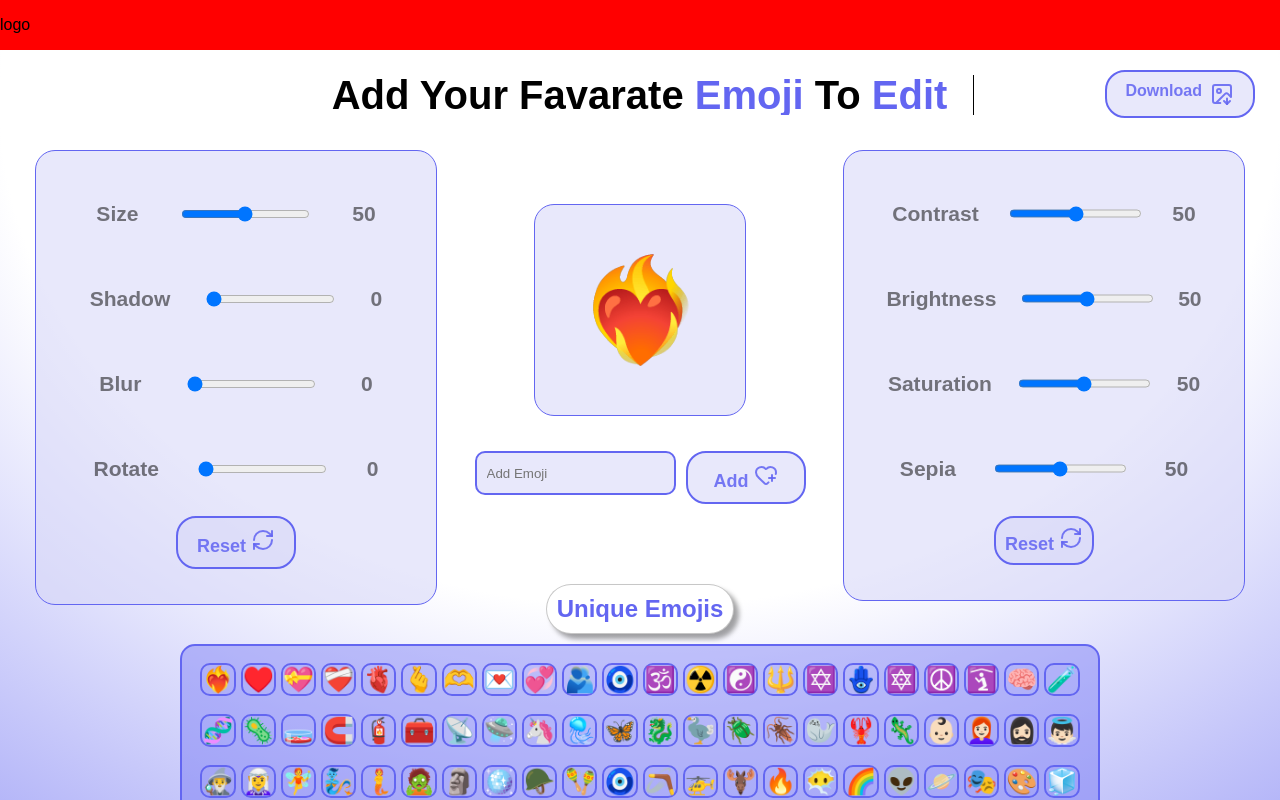
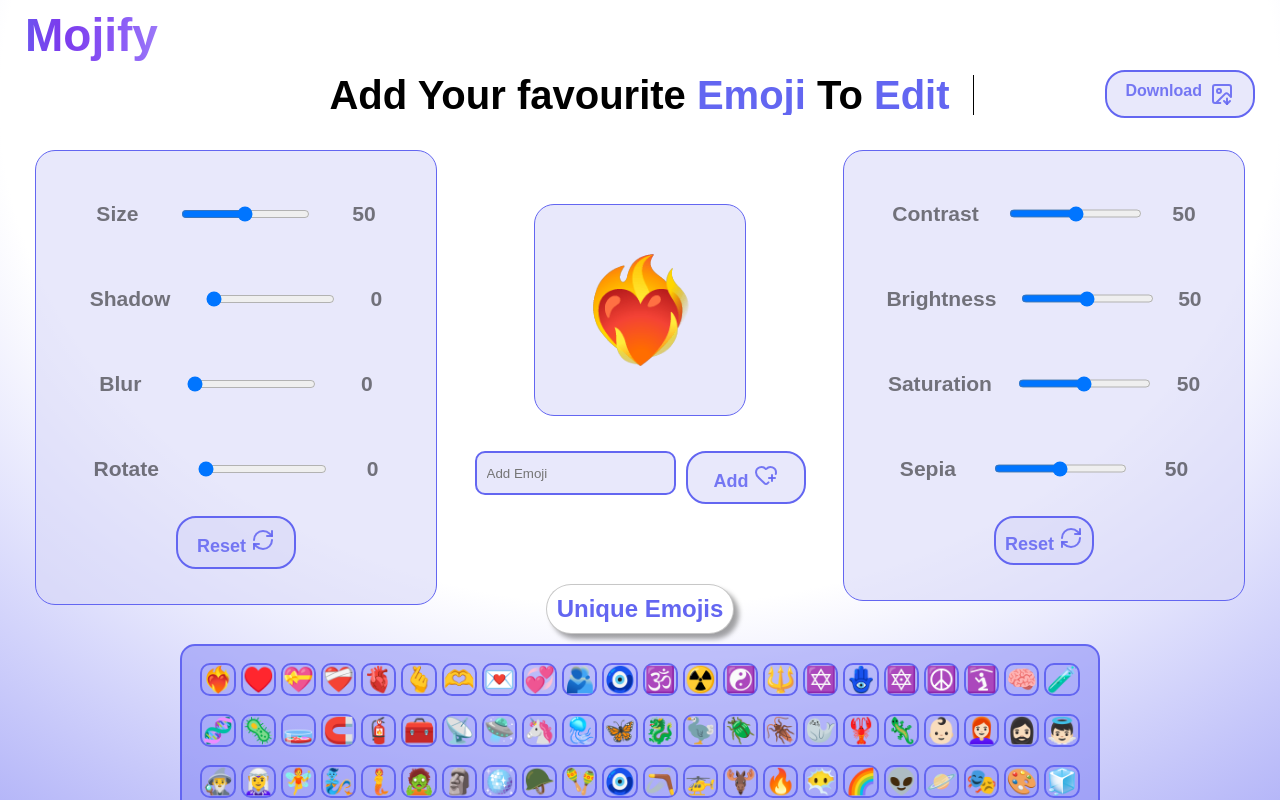
Before and after one commit to satyamrk18/Emoji-Editor, a React (Vite) app: page / in a window 1280 px wide. Shown: the top 800 px of the page. Built offline with nearby package versions, Linux system fonts and the light colour scheme.

Commit message:
sample logo added

```diff
--- a/index.html
+++ b/index.html
@@ -1,4 +1,4 @@
-<!doctype html>
+<!DOCTYPE html>
 <html lang="en">
   <head>
     <meta charset="UTF-8" />
@@ -7,8 +7,9 @@
     <title>Vite + React</title>
     <style>
       body {
-        margin:0;
-        padding:0;
+        margin: 0;
+        padding: 0;
+       @import url('https://fonts.googleapis.com/css2?family=Cedarville+Cursive&family=Crimson+Pro:ital,wght@0,200..900;1,200..900&family=Edu+AU+VIC+WA+NT+Arrows:wght@400..700&family=Mulish:ital,wght@0,200..1000;1,200..1000&family=My+Soul&family=Pacifico&family=Playwrite+AU+VIC+Guides&family=Playwrite+CO+Guides&family=Playwrite+IE+Guides&family=Roboto:ital,wght@0,100;0,300;0,400;0,500;0,700;0,900;1,100;1,300;1,400;1,500;1,700;1,900&family=Yatra+One&display=swap');
       }
     </style>
   </head>
--- a/src/App.css
+++ b/src/App.css
@@ -20,15 +20,23 @@
   text-align: center;
   margin: 25px auto;
 }
-.logo
-{
-  position:relative;
-  z-index:1;
-  width:100%;
-  height:50px;
-  background-color:red;
-  display:flex;
-  align-items:center;
+.logo {
+  position: relative;
+  z-index: 1;
+  width: 100%;
+  height: 50px;
+  display: flex;
+  align-items: center;
+  justify-content: start;
+  font-size: 23px;
+}
+.logo h1 {
+  padding: 25px;
+  padding-bottom: 5px;
+  background: linear-gradient(90deg, #6366f1, #7c3aed, #8b5cf6, #a78bfa);
+  -webkit-background-clip: text;
+  -webkit-text-fill-color: transparent;
+  background-clip: text;
 }
 .main-emoji {
   min-width: 100px;
@@ -74,9 +82,9 @@
 }
 
 .emojis-container {
-  height:200px;
-  min-width:500px;
-  width:70%;
+  height: 200px;
+  min-width: 500px;
+  width: 70%;
   background-color: #6365f161;
   border: 2px solid #6366f1;
   border-radius: 15px;
@@ -86,7 +94,7 @@
   flex-wrap: wrap;
   align-items: center;
   justify-content: center;
-  gap:5px;
+  gap: 5px;
   margin: auto;
   bottom: 20px;
   padding: 10px;
@@ -120,7 +128,7 @@
   font-size: 18px;
   flex-wrap: wrap;
   left: 35px;
-  top:150px;
+  top: 150px;
   gap: 10px;
   padding: 25px 0px;
 }
@@ -130,7 +138,7 @@
   width: fit-content;
   position: absolute;
   right: 25px;
-  top:70px;
+  top: 70px;
   z-index: 1;
   display: flex;
   align-items: center;
@@ -169,7 +177,7 @@
   font-size: 18px;
   flex-wrap: wrap;
   right: 35px;
-  top:150px;
+  top: 150px;
   gap: 10px;
   padding: 25px 0px;
 }
@@ -239,12 +247,12 @@
   border: 2px double white;
   outline: 2px solid #6366f1;
 }
-.main-footer{
+.main-footer {
   position: relative;
-  margin-top:15px;
+  margin-top: 15px;
   z-index: 1;
-  display:flex;
-  align-items:center;
-  justify-content:center;
-  padding-bottom:20px;
+  display: flex;
+  align-items: center;
+  justify-content: center;
+  padding-bottom: 20px;
 }
--- a/src/App.jsx
+++ b/src/App.jsx
@@ -144,7 +144,7 @@ const App = () => {
   return (
     <div className="container">
       <div className="gradient-background" />
-      <div className="logo">logo</div>
+      <div className="logo"><h1>Mojify</h1></div>
       <div className="content">
         <Heading />
       </div>
--- a/src/Footer.jsx
+++ b/src/Footer.jsx
@@ -1,5 +1,5 @@
 import React from "react";
-import { Github, Linkedin, MailPlus } from "lucide-react";
+import { Github, Linkedin, MailPlus,CircleParking  } from "lucide-react";
 import "./Footer.css";
 const Footer = () => {
   return (
@@ -18,6 +18,7 @@ const Footer = () => {
         <a href="mailto:satyamrk18@gmail.com?subject=Hello%20Satyam&body=This%20is%20a%20test%20mail%20from%20my%20app" target="new">
           <MailPlus />
         </a>
+        <a href="https://peerlist.io/satyamrk18" target="new"><CircleParking  /></a>
       </div>
     </div>
   );
--- a/src/Heading.jsx
+++ b/src/Heading.jsx
@@ -4,7 +4,7 @@ const Heading = () => {
   return (
     <div>
        <h1 className="heading typewriter">
-          Add Your Favarate <span>Emoji</span> To <span>Edit</span>
+          Add Your favourite <span>Emoji</span> To <span>Edit</span>
         </h1>
     </div>
   )
```
